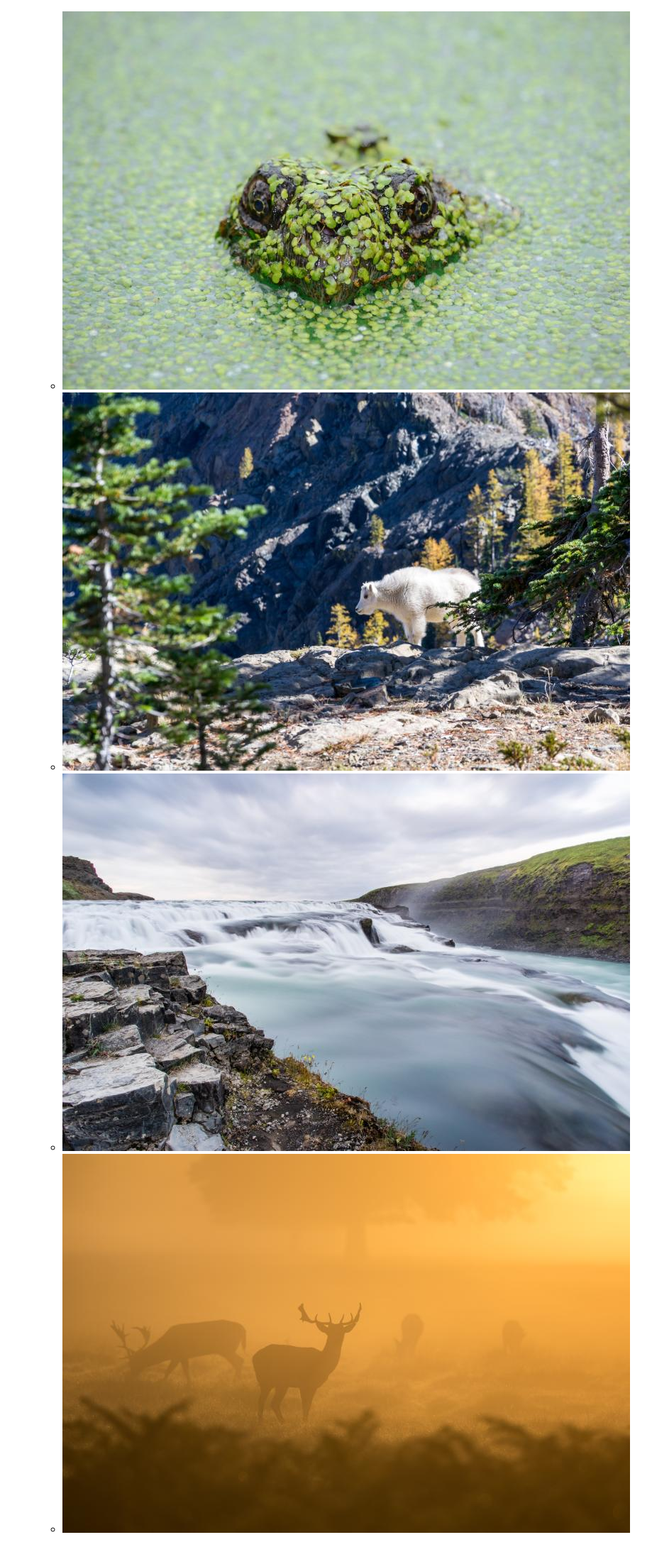
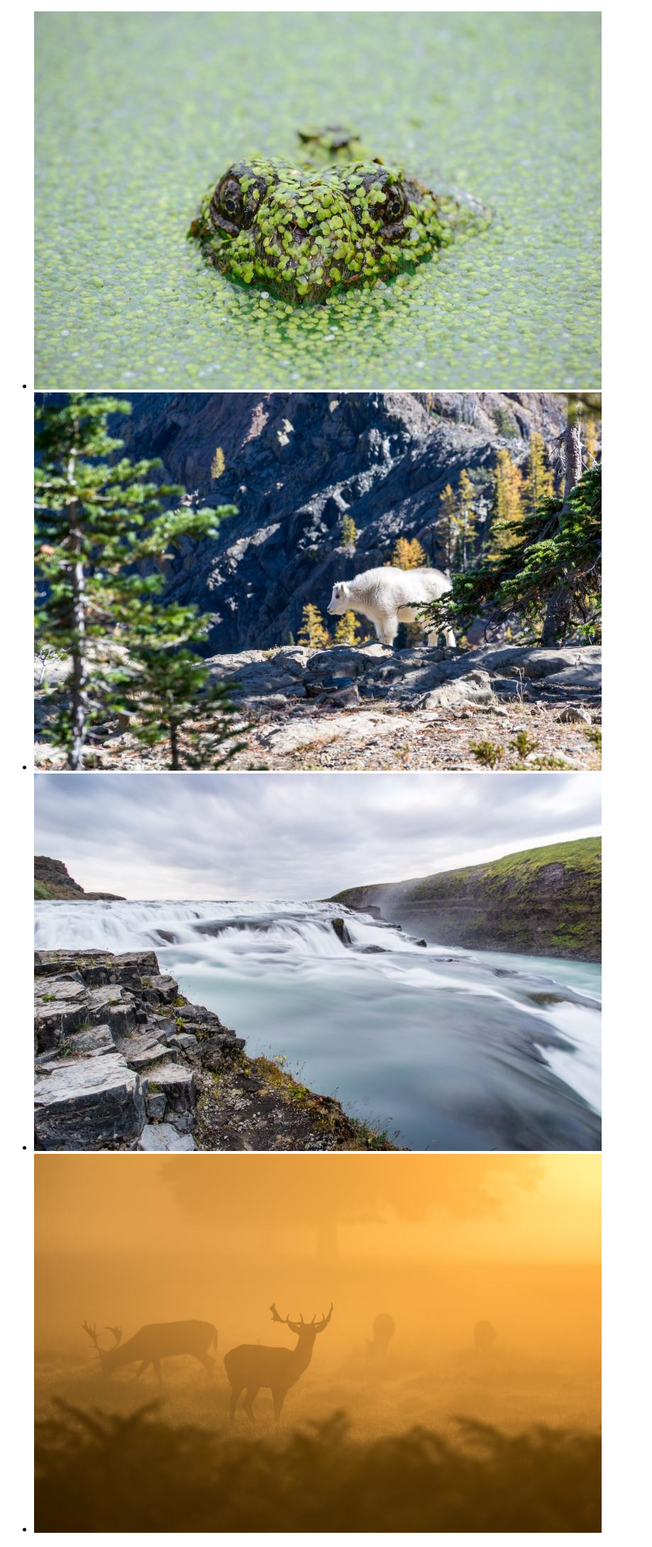
Before and after one commit to SanderHageman/sanderhageman.github.io, a Jekyll site: the page built from _slides/my-pics1.md, in a window 1280 px wide. Shown: the whole page at 71% size, without its empty margins (0-919 px from the left). Built offline with Jekyll 4.4.1, drawn with Linux system fonts in a browser that asks for light colours.

Commit message:
Update iframe.html

```diff
--- a/_layouts/iframe.html
+++ b/_layouts/iframe.html
@@ -6,7 +6,22 @@
 </head>
 <body>
   <ul id="ul-li">
-    {{ content }}
+    <li data-src="my-pics1/pic1.jpg">
+        <img src="my-pics1/pic1.jpg" alt="A nice pic of mine" />
+    </li>
+
+    <li data-src="my-pics1/pic2.jpg">
+        <img src="my-pics1/pic2.jpg" alt="Another nice pic of mine" />
+    </li>
+
+    <li data-src="my-pics1/pic3.jpg">
+        <img src="my-pics1/pic3.jpg" alt="Another nice pic of mine" />
+    </li>
+
+    <li data-src="my-pics1/pic4.jpg">
+        <img src="my-pics1/pic4.jpg" alt="Another nice pic of mine" />
+    </li>
+
   </ul>
 <script type="text/javascript">
     $('#ul-li').lightGallery({
```
